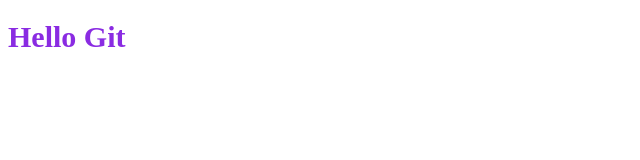
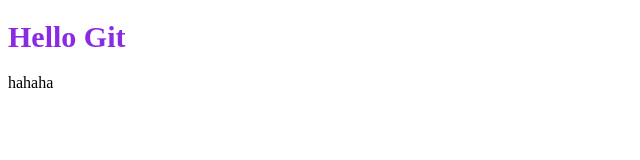
Before and after one commit to Liu-P/lcl, a plain HTML site: page index.html in a window 1280 px wide. Shown: the full height of the page, 0-640 px from the left. Drawn offline with Linux system fonts and the light colour scheme.

Commit message:
no message

```diff
--- a/index.html
+++ b/index.html
@@ -11,7 +11,7 @@
 
 <body>
     <h1 class="title">Hello Git</h1>
-
+    <span>hahaha</span>
 
     <script src="./index.js"></script>
 </body>
```
